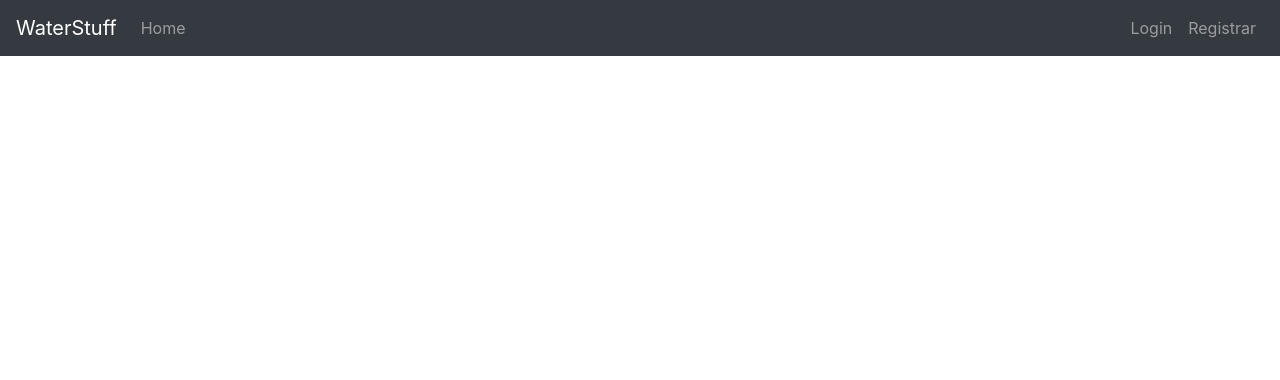
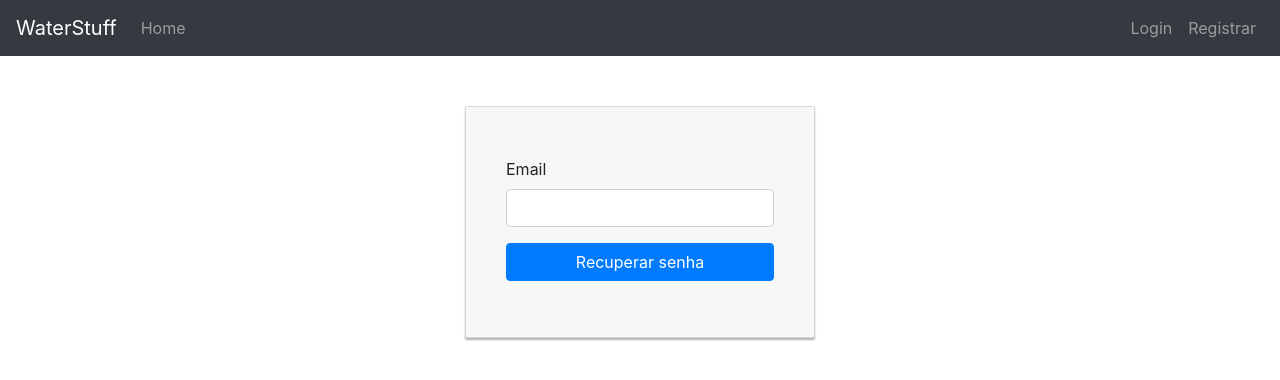
Before and after one commit to rcaziraghi/WaterStuff, a React (Create React App) app in the folder frntnd/: page /recuperar/senha in a window 1280 px wide. Shown: the top 380 px of the page. Built offline with nearby package versions, Linux system fonts and the light colour scheme.

Commit message:
Link de recuperação de senha e formulário criados.

```diff
--- a/frntnd/src/App.js
+++ b/frntnd/src/App.js
@@ -12,6 +12,7 @@ import Perfil from "./components/Perfil";
 import TelaUsuario from "./components/TelaUsuario";
 import TelaMod from "./components/TelaMod";
 import TelaAdmin from "./components/TelaAdmin";
+import RecuperarSenha from "./components/RecuperarSenha";
 
 import { logout } from "./actions/auth";
 import { limparMensagem } from "./actions/mensagem";
@@ -55,8 +56,8 @@ const App = () => {
 
   useEffect(() => {
     if (usuarioAtual) {
-      setMostrarTelaMod(usuarioAtual.cargos.includes("ROLE_MODERADOR"));
-      setMostrarTelaAdmin(usuarioAtual.cargos.includes("ROLE_ADMIN"));
+      setMostrarTelaMod(usuarioAtual.cargos.includes("CARGO_MODERADOR"));
+      setMostrarTelaAdmin(usuarioAtual.cargos.includes("CARGO_ADMIN"));
     }
   }, [usuarioAtual]);
 
@@ -81,7 +82,7 @@ const App = () => {
             {mostrarTelaMod && (
               <li className="nav-item">
                 <Link to={"/mod"} className="nav-link">
-                  Moderador
+                  Moderação
                 </Link>
               </li>
             )}
@@ -89,7 +90,7 @@ const App = () => {
             {mostrarTelaAdmin && (
               <li className="nav-item">
                 <Link to={"/admin"} className="nav-link">
-                  Admin
+                  Administração
                 </Link>
               </li>
             )}
@@ -97,7 +98,7 @@ const App = () => {
             {usuarioAtual && (
               <li className="nav-item">
                 <Link to={"/usuario"} className="nav-link">
-                  Usuário
+                  Seus serviços
                 </Link>
               </li>
             )}
@@ -139,6 +140,7 @@ const App = () => {
             <Route exact path="/login" component={Login} />
             <Route exact path="/registrar" component={Registrar} />
             <Route exact path="/perfil" component={Perfil} />
+            <Route exact path="/recuperar/senha" component={RecuperarSenha} />
             <Route path="/usuario" component={TelaUsuario} />
             <Route path="/mod" component={TelaMod} />
             <Route path="/admin" component={TelaAdmin} />
--- a/frntnd/src/actions/auth.js
+++ b/frntnd/src/actions/auth.js
@@ -88,3 +88,16 @@ import {
         type: LOGOUT,
     });
   };
+
+  export const recuperarSenha = (email) => {
+    // return Promise.resolve();
+    console.log(email);
+    // return new Promise((email) => {
+        if(email.length > 0) {
+          return "Verifique seu email!";
+      } else {
+        // return Promise.reject();
+      }
+      // });
+
+  };
--- a/frntnd/src/actions/tipo.js
+++ b/frntnd/src/actions/tipo.js
@@ -4,6 +4,7 @@ export const FALHA_REGISTRO = "FALHA_REGISTRO";
 export const SUCESSO_LOGIN = "SUCESSO_LOGIN";
 export const FALHA_LOGIN = "FALHA_LOGIN";
 export const LOGOUT = "LOGOUT";
+export const EMAIL_NAO_EXISTE = "EMAIL_NAO_EXISTE";
 
 export const SETAR_MENSAGEM = "SETAR_MENSAGEM";
 export const LIMPAR_MENSAGEM = "LIMPAR_MENSAGEM";
--- a/frntnd/src/components/RecuperarSenha.js
+++ b/frntnd/src/components/RecuperarSenha.js
@@ -1,9 +1,253 @@
-import React, { useState, useRef } from "react";
-import { useDispatch, useSelector } from "react-redux";
+import React, { useState, useRef, Component } from "react";
+// import { useDispatch, useSelector } from "react-redux";
 
-import Form from "react-validation/build/form";
-import Input from "react-validation/build/input";
-import CheckButton from "react-validation/build/button";
+// import Form from "react-validation/build/form";
+// import Input from "react-validation/build/input";
+// import CheckButton from "react-validation/build/button";
 import { isEmail } from "validator";
 
-// import { registrar, login } from "../actions/auth";
+import { recuperarSenha } from "../actions/auth";
+
+// valida campo requerido
+// const validarRequerido = (value) => {
+    // if (!value) {
+    //   return (
+    //     <div className="alert alert-danger" role="alert">
+    //       Este campo é requerido!
+    //     </div>
+    //   );
+    // }
+//   };
+
+  // valida o email
+//   const validarEmail = (value) => {
+    // if (!isEmail(value)) {
+    //   return false;
+    //   (
+    //     <div className="alert alert-danger" role="alert">
+    //       Este email não é válido.
+    //     </div>
+    //   );
+    // };
+//   };
+
+// const RecuperarSenha = () => {
+//     const form = useRef();
+//     const checkBtn = useRef();
+
+//     const [email, setEmail] = useState("");
+//     const [sucesso, setSucesso] = useState(false);
+
+//     const { mensagem } = useSelector(state => state.mensagem);
+
+//     const dispatch = useDispatch();
+
+//     const aoMudarEmail = (e) => {
+//         const email = e.target.value;
+//         setEmail(email);
+//       };
+
+//     const handleRecuperarSenha = (e) => {
+//         // Evita comportamento default do navegador
+//         // ex. refresh/reload  por causa do submit do formulário
+//         e.preventDefault();
+
+//         form.current.validateAll();
+
+//         if(checkBtn.current.context._errors.lenght === 0) {
+//             dispatch(recuperarSenha(email))
+//             .then( () => {
+//                 setSucesso(true);
+//                 console.log('Email encontrado e recuperação de senha enviada.');
+//             });
+//         }
+
+//     };
+
+//     return (
+//         <div className="col-md-12">
+//           <div className="card card-container">
+
+//             <Form onSubmit={handleRecuperarSenha} ref={form}>
+//               {!sucesso && (
+//                 <div>
+//                   <div className="form-group">
+//                     <label htmlFor="email">Email</label>
+//                     <Input
+//                       type="text"
+//                       className="form-control"
+//                       name="email"
+//                       value={email}
+//                       onChange={aoMudarEmail}
+//                       validations={[validarRequerido, validarEmail]}
+//                     />
+//                   </div>
+
+//                   <div className="form-group">
+//                     <button className="btn btn-primary btn-block">Recuperar senha</button>
+//                   </div>
+//                 </div>
+//               )}
+
+//               {mensagem && (
+//                 <div className="form-group">
+//                   <div className={ sucesso ? "alert alert-success" : "alert alert-danger" } role="alert">
+//                     {mensagem}
+//                   </div>
+//                 </div>
+//               )}
+//               <CheckButton style={{ display: "none" }} ref={checkBtn} />
+//             </Form>
+//           </div>
+//         </div>
+//       );
+// };
+
+// export default RecuperarSenha;
+
+// -------------------------------------------------------------
+
+const validarFormulario = ({ erro }) => {
+    let ehValido = false;
+
+    Object.values(erro).forEach(val => {
+        if (val.length > 0) {
+            ehValido = false
+        } else {
+            ehValido = true
+        }
+    });
+
+    // Object.values(rest).forEach(val => {
+    //     if (val === null) {
+    //         isValid = false
+    //     } else {
+    //         isValid = true
+    //     }
+    // });
+
+    return ehValido;
+};
+
+export default class RecuperarSenha extends Component {
+
+    constructor(props) {
+
+        super(props);
+
+        this.state = {
+            carregando: false,
+            email: '',
+            erro: {
+                email: ''
+            },
+            sucesso: {
+                email: ''
+            }
+        };
+
+        // this.dispatch = useDispatch();
+    };
+
+    aoMudarEmail = (e) => {
+        e.preventDefault();
+        const valor = e.target.value;
+        let Erro = { ...this.state.erro};
+        console.log('aoMudarEmail',valor);
+
+        Erro.email = !isEmail(valor) ? "Email inválido!" : '';
+
+        console.log("Resultado",Erro.email)
+
+        this.setState({
+            email: valor,
+            erro: Erro
+        });
+
+      };
+
+    handleRecuperarSenha = (e) => {
+        // Evita comportamento default do navegador
+        // ex. refresh/reload  por causa do submit do formulário
+        e.preventDefault();
+        this.setState({
+            carregando: true
+        });
+
+        if(validarFormulario(this.state)) {
+            console.log("Valido",this.state);
+            // recuperarSenha(this.state.email)
+            // .then( (resposta) => {
+                this.setState({
+                    carregando: false,
+                    sucesso: {
+                        email: recuperarSenha(this.state.email)
+                    }
+                });
+                console.log('Email encontrado e recuperação de senha enviada.');
+                console.log("State",this.state);
+            // });
+        } else {
+            console.log("Invalido",this.state);
+            this.setState({
+                carregando: false
+            });
+        }
+    };
+
+    render() {
+
+        const { erro } = this.state;
+
+        return (
+                <div className="col-md-12">
+                  <div className="card card-container">
+
+                    <form onSubmit={this.handleRecuperarSenha} noValidate>
+
+                        <div className="form-group">
+                            <label htmlFor="email">Email</label>
+                                <input
+                                type="text"
+                                className={erro.email.length > 0 ? "is-invalid form-control" : "form-control"}
+                                name="email"
+                                value={this.state.email}
+                                onChange={this.aoMudarEmail}
+                                />
+                        </div>
+
+                        {erro.email.length > 0 && (
+                       <div className="form-group">
+                            <div className="alert alert-danger" role="alert">
+                            {erro.email}
+                            </div>
+                        </div>
+                        )}
+
+                        {this.state.sucesso.email.length > 0 && (
+                       <div className="form-group">
+                            <div className="alert alert-primary" role="alert">
+                            {this.state.sucesso.email}
+                            </div>
+                        </div>
+                        )}
+
+                       <div className="form-group">
+                         <button className="btn btn-primary btn-block"
+                            disabled={this.state.carregando} >
+                            {this.state.carregando = false && (
+                                <span className="spinner-border spinner-border-sm"></span>
+                            )}
+                             Recuperar senha
+                         </button>
+                       </div>
+
+                    </form>
+
+                  </div>
+                </div>
+        )
+    }
+}
+
+// -------------------------------------------
--- a/frntnd/src/components/Registrar.js
+++ b/frntnd/src/components/Registrar.js
@@ -63,7 +63,7 @@ const Registrar = (props) => {
     setSenha(senha);
   };
 
-  const handleRegister = (e) => {
+  const handleRegistrar = (e) => {
     e.preventDefault();
 
     setSucesso(false);
@@ -105,7 +105,7 @@ const Registrar = (props) => {
           className="profile-img-card"
         />
 
-        <Form onSubmit={handleRegister} ref={form}>
+        <Form onSubmit={handleRegistrar} ref={form}>
           {!sucesso && (
             <div>
               <div className="form-group">
--- a/frntnd/src/services/usuario.service.js
+++ b/frntnd/src/services/usuario.service.js
@@ -1,7 +1,7 @@
 import axios from "axios";
 import authHeader from "./auth-header";
 
-const API_URL = "http://localhost:8080/api/test/";
+const API_URL = "http://localhost:8080/api/pagina/";
 
 const obterTelaPublica = () => {
   return axios.get(API_URL + "publico");
```
Also changed, not shown: frntnd/public/index.html (+5 -5 lines), frntnd/src/components/Login.js (+9 -1 lines), frntnd/public/manifest.json, 1 other file (tests, documents, lock files or other folders).
